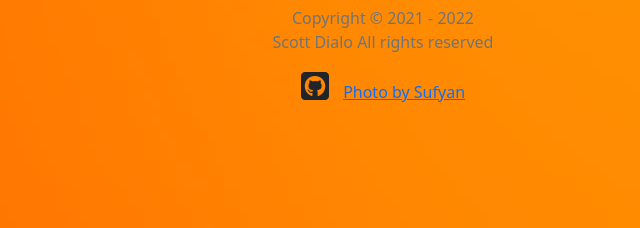
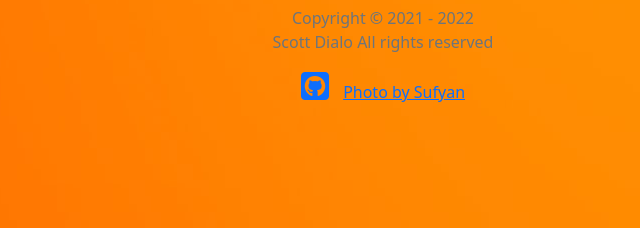
Before and after one commit to scottdialo/newsletter-web-app, a website: page signup.html in a window 1280 px wide. Shown: the part 572-800 px from the top of the page, 257-897 px from the left. Drawn offline with nearby package versions, Linux system fonts and the light colour scheme.

Commit message:
git link updated

```diff
--- a/signup.html
+++ b/signup.html
@@ -165,7 +165,7 @@
       </form>
       <!--brand icon-->
       <p class="git-icon">
-        <i class="fa-brands fa-2x fa-github-square"></i>
+        <a href="#"> <i class="fa-brands fa-2x fa-github-square"></i></a>
         <a
           href="https://unsplash.com/photos/90zAttId5QE?utm_source=unsplash&utm_medium=referral&utm_content=creditShareLink"
           >Photo by Sufyan</a
```
